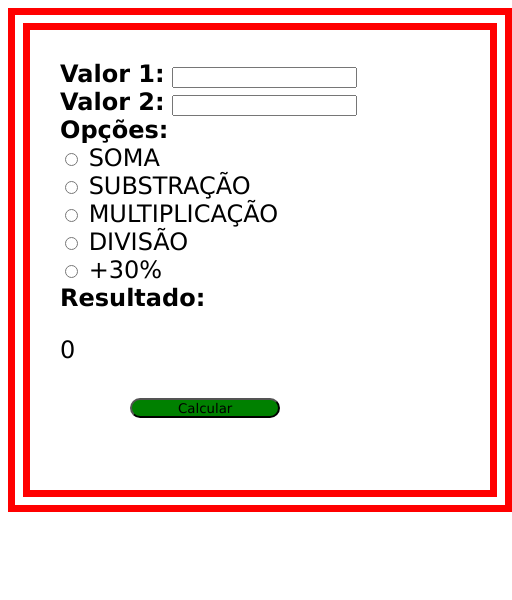
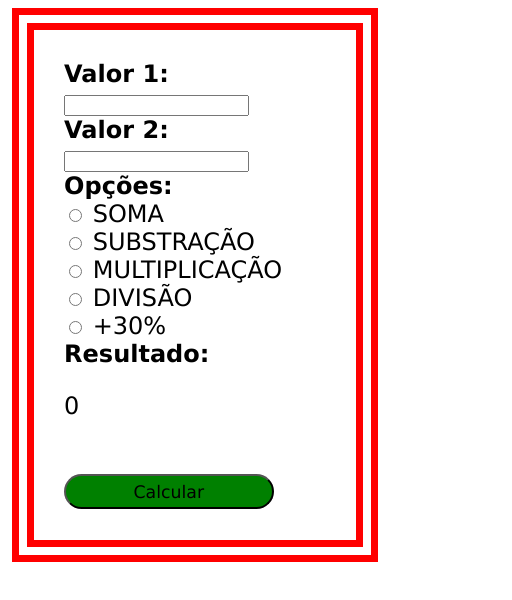
Before and after one commit to Gilemar007/CALCULOS, a plain HTML site: page index.html in a window 390 px wide. Shown: the whole page, 512 px wide, since content can reach past the window. Drawn offline with Linux system fonts and the light colour scheme.

Commit message:
Meu segundo commit

```diff
--- a/style.css
+++ b/style.css
@@ -1,29 +1,50 @@
-body{
+body {
     font-family: Verdana, Geneva, Tahoma, sans-serif;
     font-size: 18pt;
+}
 
-}
-.caixa{
-    width: 400px;
+.caixa {
+    width: 80%;
+    max-width: 400px;
     height: 400px;
     border: double red 22px;
     padding: 30px;
     margin: auto;
 }
 
-#input{
+#input {
     font-size: 18pt;
     border: 1px solid black;
+    width: 100%;
+    box-sizing: border-box;
 }
 
-#button{
-    width: 150px;
-    height: 20px;
+#button {
+    width: 100%;
+    height: 40px;
     border-radius: 20px;
     background-color: green;
     color: black;
     font-family: Verdana, Geneva, Tahoma, sans-serif;
-    position: absolute;
-    margin-left: 18%;
     margin-top: 10px;
+    cursor: pointer;
 }
+#button:hover{
+    background-color: rgb(0, 97, 0);
+    transition: .5s ease;
+    font-size: 14pt;
+}
+
+@media screen and (max-width: 600px) {
+    .caixa {
+        width: 70%;
+        height: 450px;
+    }
+
+    #button {
+        width: 80%; /* Ajusta a margem esquerda para telas menores */
+        height: 35px;
+        margin-top: 30px;
+        font-size: 13pt;
+    }
+}
```
